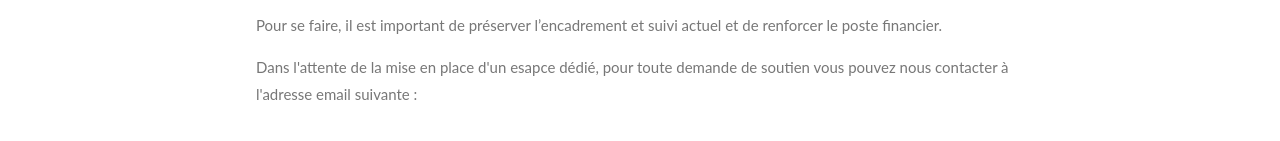
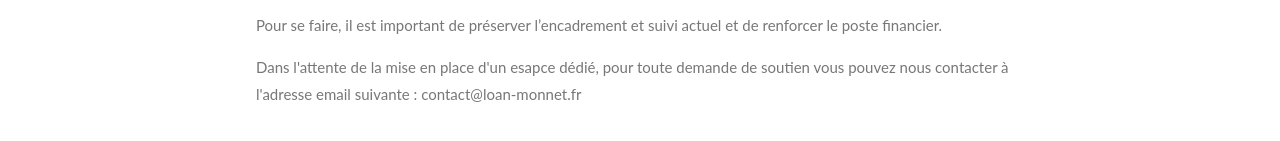
Before and after one commit to BenBBO/SiteLoan, a plain HTML site: page soutien.html in a window 1280 px wide. Shown: the part 335-476 px from the top of the page. Drawn offline with Linux system fonts and the light colour scheme.

Commit message:
ajout email encrypté

```diff
--- a/soutien.html
+++ b/soutien.html
@@ -38,7 +38,7 @@
                 financier.
             </p>
             <p>Dans l'attente de la mise en place d'un esapce dédié, pour toute demande de soutien vous pouvez nous
-                contacter à l'adresse email suivante : </p>
+                contacter à l'adresse email suivante : &#099;&#111;&#110;&#116;&#097;&#099;&#116;&#064;&#108;&#111;&#097;&#110;&#045;&#109;&#111;&#110;&#110;&#101;&#116;&#046;&#102;&#114;</p>
         </div>
     </body>
 
```
